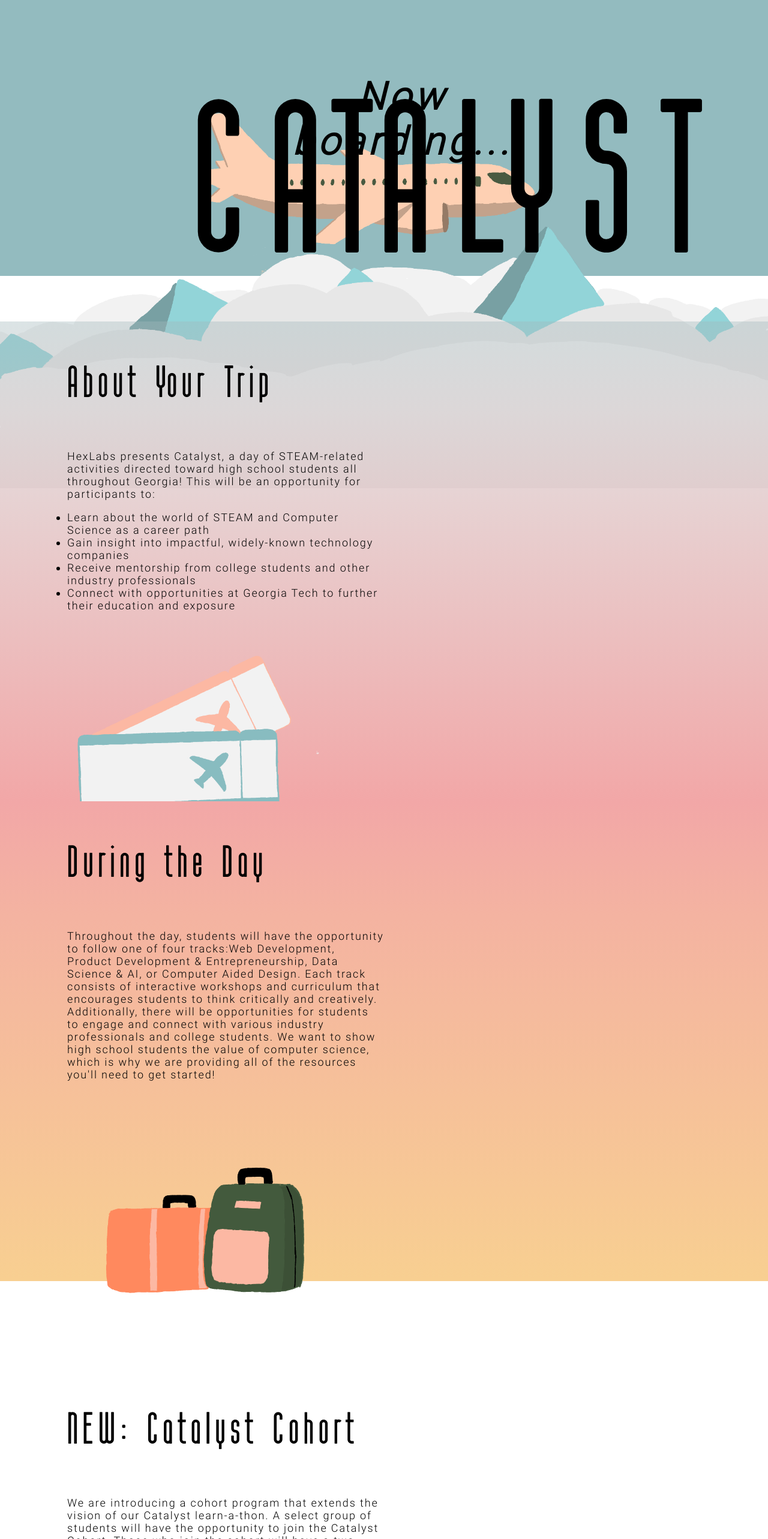
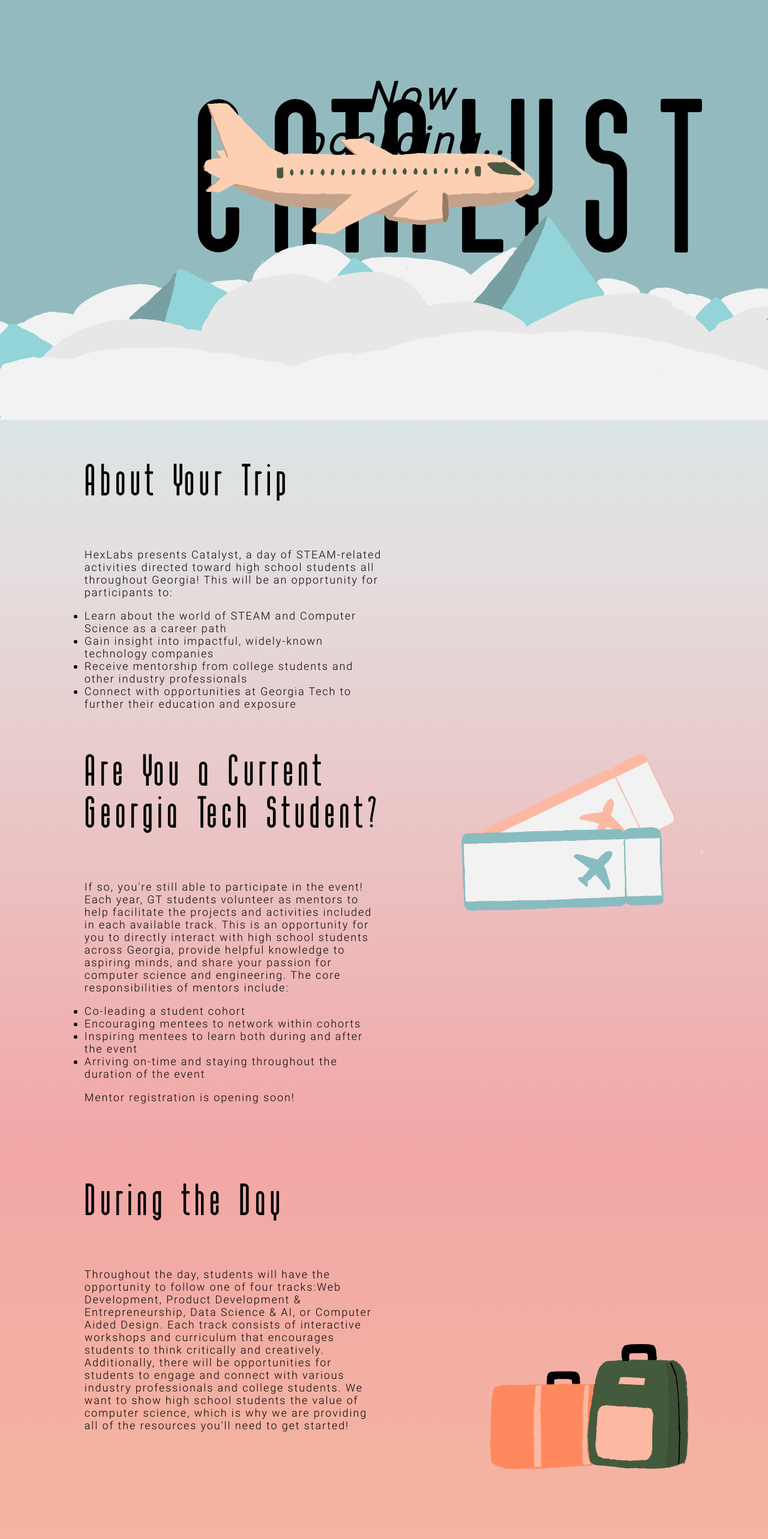
Before and after one commit to HackGT/catalyst-2022-event-site, a Next.js app: page / in a window 1280 px wide. Shown: the part 100-2666 px from the top of the page at 60% size. Built offline with nearby package versions, Linux system fonts and the light colour scheme.

Commit message:
image fixes

```diff
--- a/pages/index.tsx
+++ b/pages/index.tsx
@@ -18,6 +18,7 @@
         <div className={styles.gradientBackground}>
             <section className={styles.sectionAbout}>
                 <div>
+                <div>
                 <h3>About Your Trip</h3>
                 <p>HexLabs presents Catalyst, a day of STEAM-related activities directed toward high school students all throughout Georgia!
 
@@ -28,6 +29,7 @@
                     <li>Receive mentorship from college students and other industry professionals</li>
                     <li>Connect with opportunities at Georgia Tech to further their education and exposure</li>
                 </ul>
+                </div>
                 <div><img src ="/img/Ticket.png" alt ="tickets" id={styles.ticketsImg} /></div>
                 </div>
                 <div>
@@ -44,20 +46,20 @@
             <section className={styles.sectionGoals}>
                 <div>
                 <h3>During the Day</h3>
+                <div><img src="/img/Luggage.png" alt ="luggage" id={styles.luggageImg} /></div>
                 <p>Throughout the day, students will have the opportunity to follow one of four tracks:Web Development, Product Development & Entrepreneurship, Data Science & AI, or Computer Aided Design.
 
                     Each track consists of interactive workshops and curriculum that encourages students to think critically and creatively. Additionally, there will be opportunities for students to engage and connect with various industry professionals and college students.
 
                     We want to show high school students the value of computer science, which is why we are providing all of the resources you'll need to get started!</p>
-                <img src="/img/Luggage.png" alt ="luggage" id={styles.luggageImg} />
+
                 </div>
-                <div>
+                <div id = {styles.sectionCohort}>
                 <h3>NEW: Catalyst Cohort</h3>
                 <p>We are introducing a cohort program that extends the vision of our Catalyst learn-a-thon. A select group of students will have the opportunity to join the Catalyst Cohort. Those who join the cohort will have a two-month immersive introductory STEM experience in web development before our learn-a-thon event! In addition to the extended exploration into web development, students will have the opportunity to engage in extracurricular activities, like field trips, office visits, and campus tours, for insight into professional and academic possibilities.
                     Cohort members will also have access to and work with HexLabs mentors to complete a unique personal project!</p>
-                <img src="/img/signs.png" alt="signs" id={styles.signsImg} />
-                </div>
-                <div>
+
+                <div><img src="/img/signs.png" alt="signs" id={styles.signsImg} /></div>
                 <h3>Our goals</h3>
                 <p><ul><li>To foster connections between students with like-minded interest in computer science </li>
                     <li>To create a community beyond students’ high schools for discussion, interaction, and innovation</li>
--- a/styles/Home.module.css
+++ b/styles/Home.module.css
@@ -41,9 +41,9 @@
   background-image: linear-gradient(#93BBBF, #BDB2B4, #F2A7A7, #F2A7A7, #F4B3A1, #F8CF91);
 }
 .sectionIntro {
-  position: absolute;
+  display: flex;
   width: 100vw;
-  height: 70vh;
+  height: 100vh;
   top: 0px;
   left: 0px;
   background: #93BBBF;
@@ -51,17 +51,17 @@
  .sectionAbout {
   position: absolute;
   width: 100vw;
-  height: 100vh;
+  height: 150vh;
   left: 0px;
-  top: 79.5vh;
+  top: 100vh;
   background: linear-gradient(180deg, rgba(147, 187, 191, 0.37) -8.24%, rgba(189, 178, 180, 0.42) 18.46%, #F2A7A7 100%);
 }
 .sectionGoals {
   position: absolute;
   width: 100vw;
-  height: 100vh;
+  height: 300vh;
   left: 0px;
-  top: 179.5vh;
+  top: 250vh;
   background: linear-gradient(180deg,#93BBBF, #BDB2B4, #F2A7A7 0%, #F4B3A1 23.96%, #F8CF91 100%);
 }
 .sectionTracks {
@@ -96,6 +96,10 @@
   bottom: 0px;
   z-index: 0;
   top: 1165vh;
+}
+#sectionCohort{
+  position: absolute;
+  top: 80vh;
 }
 .socials {
   z-index: 1000;
@@ -207,23 +211,35 @@
   padding-left: 0;
 }
 #planeImg{
-  top: 0%;
-  left: 0%;
+  position: absolute;
+  object-fit: cover;
+  top: 10vh;
   width: 100vw;
-  height: auto;
+  height: 90vh;
 }
 #ticketsImg{
+  float: right;
   width:50vw;
   height:auto;
-  align-items: right;
+  top: 76.2vh;
+  /* align-items: right; */
 }
 #luggageImg{
+  float:right;
+  top: 0vh;
   width:50vw;
   height:auto;
 }
 #signsImg{
+  float:right;
+  top: 0vh;
   width:50vw;
   height:auto;
+  margin-left:40rem;
+  /* margin-left: 40rem;
+  float: inline-end;
+  width: 50vw;
+  height:auto; */
 }
 #clouds2Img {
   float: right;
--- a/styles/globals.css
+++ b/styles/globals.css
@@ -16,7 +16,7 @@
 }
 
 h3{
-  padding-left: 112px;
+  padding-left: 11vw;
   font-family: Calama;
   font-weight: normal;
   font-size: 72px;
@@ -28,7 +28,7 @@
 ul,p{
   justify-content: left;
   width: 50vw;
-  padding-left: 112px;
+  padding-left: 11vw;
   font-family: Roboto;
   font-style: normal;
   font-weight: normal;
```
